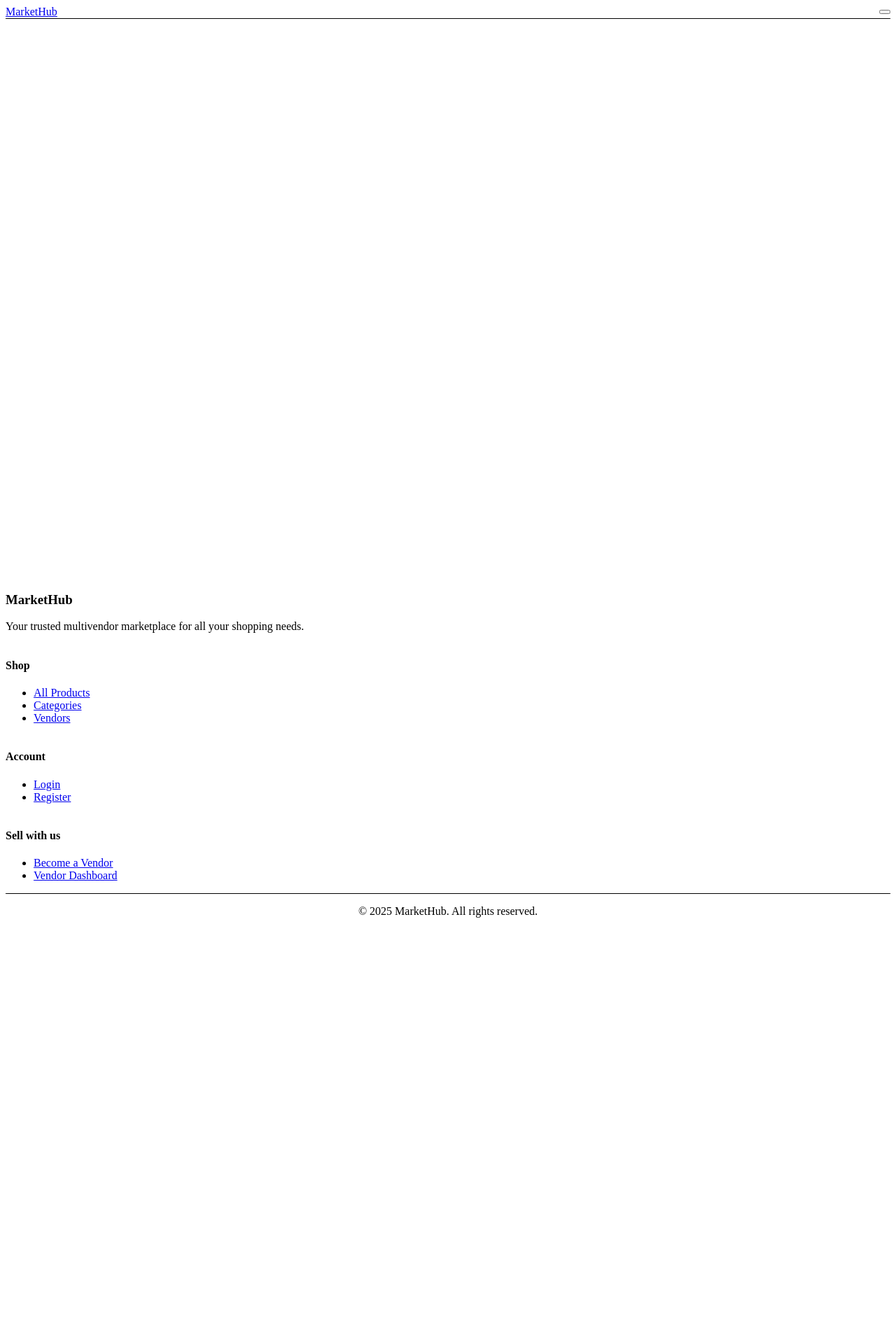
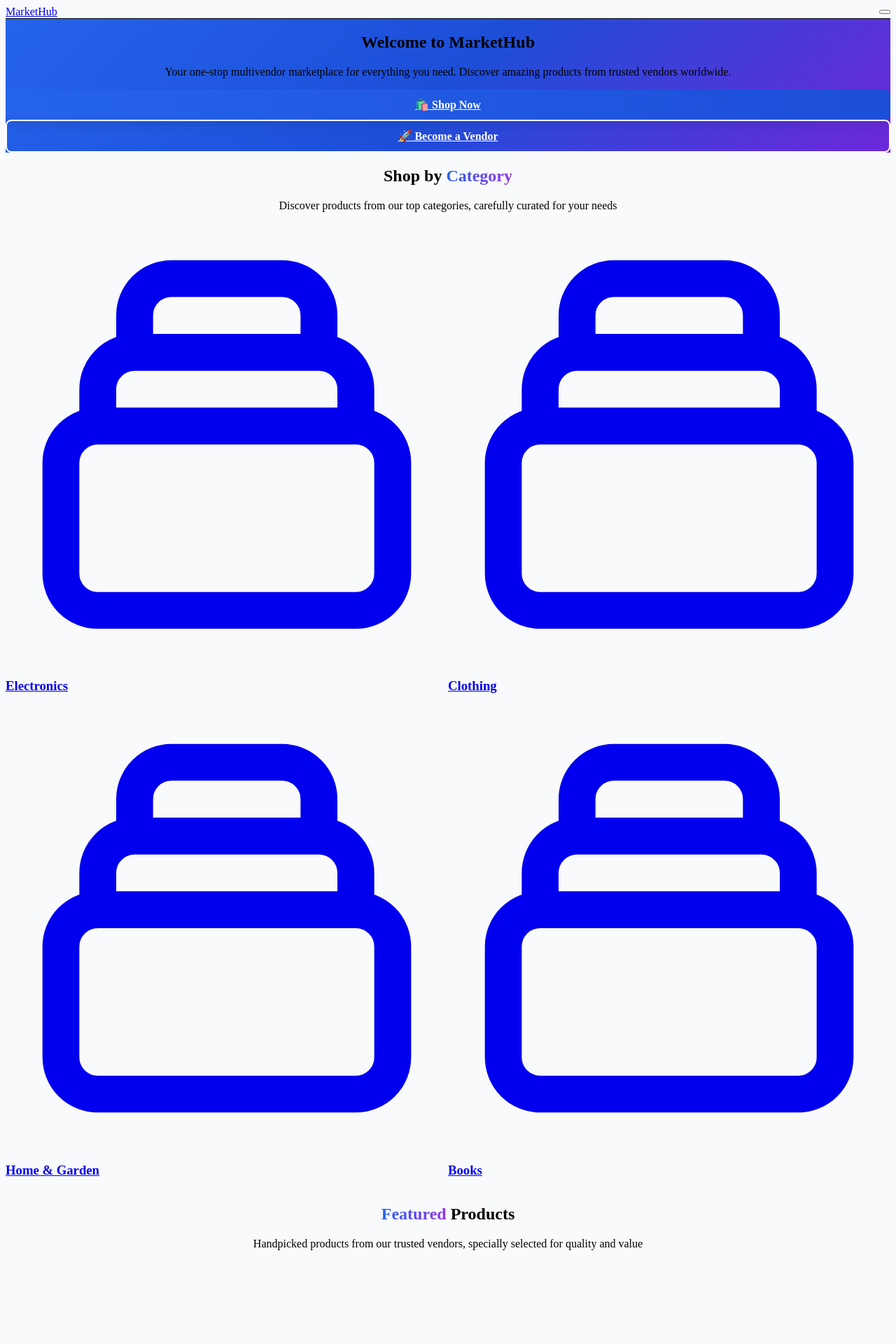
Before and after one commit to pro324test/ajjmal-laravel, a Laravel app: page / in a window 1280 px wide. Shown: the top 1920 px of the page at 70% size. Before the commit the page ends 1311 px from the top, so only its background shows below. Run offline with Laravel 12, Linux system fonts and the light colour scheme; data comes from the database, SQL or seed files in the repository; style sheets or scripts are compiled from the project's sources; some libraries are stand-ins or nearby versions.

Commit message:
Complete UI/UX modernization: Transform from basic HTML to professional e-commerce platform
Co-authored-by: pro324test <206306891+pro324test@users.noreply.github.com>

```diff
--- a/app/Livewire/Home.php
+++ b/app/Livewire/Home.php
@@ -3,10 +3,14 @@
 namespace App\Livewire;
 
 use Livewire\Component;
+use Livewire\Attributes\Layout;
+use Livewire\Attributes\Title;
 use App\Models\Product;
 use App\Models\Category;
 use App\Models\Vendor;
 
+#[Layout('layouts.app')]
+#[Title('MarketHub - Your Multivendor Marketplace')]
 class Home extends Component
 {
     public function render()
@@ -32,6 +36,6 @@ class Home extends Component
             'featuredProducts' => $featuredProducts,
             'categories' => $categories,
             'vendors' => $vendors,
-        ])->layout('layouts.app', ['title' => 'MarketHub - Your Multivendor Marketplace']);
+        ]);
     }
 }
--- a/resources/css/app.css
+++ b/resources/css/app.css
@@ -1,3 +1,71 @@
 @tailwind base;
 @tailwind components;
 @tailwind utilities;
+
+/* Custom enhancements for modern UI */
+@layer base {
+    body {
+        background-color: rgb(249 250 251);
+    }
+}
+
+@layer components {
+    .btn-primary {
+        background: linear-gradient(to right, rgb(37 99 235), rgb(29 78 216));
+        color: white;
+        padding: 0.75rem 1.5rem;
+        border-radius: 0.5rem;
+        font-weight: 600;
+        transition: all 0.3s ease;
+        box-shadow: 0 10px 15px -3px rgba(0, 0, 0, 0.1);
+        transform: translateY(0);
+    }
+
+    .btn-primary:hover {
+        background: linear-gradient(to right, rgb(29 78 216), rgb(30 64 175));
+        box-shadow: 0 20px 25px -5px rgba(0, 0, 0, 0.1);
+        transform: translateY(-2px);
+    }
+
+    .btn-secondary {
+        border: 2px solid white;
+        color: white;
+        padding: 0.75rem 1.5rem;
+        border-radius: 0.5rem;
+        font-weight: 600;
+        transition: all 0.3s ease;
+        box-shadow: 0 10px 15px -3px rgba(0, 0, 0, 0.1);
+        transform: translateY(0);
+    }
+
+    .btn-secondary:hover {
+        background-color: white;
+        color: rgb(37 99 235);
+        box-shadow: 0 20px 25px -5px rgba(0, 0, 0, 0.1);
+        transform: translateY(-2px);
+    }
+
+    .card {
+        background-color: white;
+        border-radius: 0.75rem;
+        box-shadow: 0 4px 6px -1px rgba(0, 0, 0, 0.1);
+        transition: all 0.3s ease;
+        transform: translateY(0);
+    }
+
+    .card:hover {
+        box-shadow: 0 20px 25px -5px rgba(0, 0, 0, 0.1);
+        transform: translateY(-8px);
+    }
+
+    .text-gradient {
+        background: linear-gradient(to right, rgb(37 99 235), rgb(147 51 234));
+        -webkit-background-clip: text;
+        background-clip: text;
+        color: transparent;
+    }
+
+    .hero-gradient {
+        background: linear-gradient(135deg, rgb(37 99 235) 0%, rgb(29 78 216) 50%, rgb(109 40 217) 100%);
+    }
+}
--- a/resources/views/layouts/app.blade.php
+++ b/resources/views/layouts/app.blade.php
@@ -95,6 +95,7 @@
         <!-- Page Content -->
         <main class="min-h-screen">
             @yield('content')
+            {{ $slot ?? '' }}
         </main>
 
         <!-- Footer -->
--- a/resources/views/livewire/home.blade.php
+++ b/resources/views/livewire/home.blade.php
@@ -1,48 +1,55 @@
+<div>
 <div>
     <!-- Hero Section -->
-    <section class="bg-gradient-to-r from-blue-600 to-blue-800 text-white">
-        <div class="max-w-7xl mx-auto px-4 sm:px-6 lg:px-8 py-24">
+    <section class="hero-gradient text-white relative overflow-hidden">
+        <div class="absolute inset-0 bg-black bg-opacity-10"></div>
+        <div class="relative max-w-7xl mx-auto px-4 sm:px-6 lg:px-8 py-32">
             <div class="text-center">
-                <h1 class="text-4xl md:text-6xl font-bold mb-6">
-                    Welcome to MarketHub
+                <h1 class="text-5xl md:text-7xl font-bold mb-8 leading-tight">
+                    Welcome to <span class="text-yellow-300">MarketHub</span>
                 </h1>
-                <p class="text-xl md:text-2xl mb-8 text-blue-100">
-                    Your one-stop multivendor marketplace for everything you need
+                <p class="text-xl md:text-2xl mb-12 text-blue-100 max-w-3xl mx-auto leading-relaxed">
+                    Your one-stop multivendor marketplace for everything you need. Discover amazing products from trusted vendors worldwide.
                 </p>
-                <div class="flex flex-col sm:flex-row gap-4 justify-center">
-                    <a href="{{ route('products.index') }}" class="bg-white text-blue-600 px-8 py-3 rounded-lg font-semibold hover:bg-gray-100 transition">
-                        Shop Now
+                <div class="flex flex-col sm:flex-row gap-6 justify-center">
+                    <a href="{{ route('products.index') }}" class="btn-primary text-lg px-8 py-4">
+                        🛍️ Shop Now
                     </a>
-                    <a href="{{ route('vendor.register') }}" class="border-2 border-white text-white px-8 py-3 rounded-lg font-semibold hover:bg-white hover:text-blue-600 transition">
-                        Become a Vendor
+                    <a href="{{ route('vendor.register') }}" class="btn-secondary text-lg px-8 py-4">
+                        🚀 Become a Vendor
                     </a>
                 </div>
             </div>
         </div>
+        <!-- Decorative elements -->
+        <div class="absolute top-10 left-10 w-20 h-20 bg-yellow-300 rounded-full opacity-20 animate-pulse"></div>
+        <div class="absolute bottom-10 right-10 w-32 h-32 bg-pink-300 rounded-full opacity-20 animate-pulse"></div>
     </section>
 
     <!-- Featured Categories -->
-    <section class="py-16 bg-white">
+    <section class="py-20 bg-gradient-to-b from-white to-gray-50">
         <div class="max-w-7xl mx-auto px-4 sm:px-6 lg:px-8">
-            <div class="text-center mb-12">
-                <h2 class="text-3xl font-bold text-gray-900 mb-4">Shop by Category</h2>
-                <p class="text-gray-600">Discover products from our top categories</p>
+            <div class="text-center mb-16">
+                <h2 class="text-4xl font-bold text-gray-900 mb-6">
+                    Shop by <span class="text-gradient">Category</span>
+                </h2>
+                <p class="text-xl text-gray-600 max-w-2xl mx-auto">Discover products from our top categories, carefully curated for your needs</p>
             </div>
 
-            <div class="grid grid-cols-2 md:grid-cols-3 lg:grid-cols-6 gap-6">
+            <div class="grid grid-cols-2 md:grid-cols-3 lg:grid-cols-6 gap-8">
                 @foreach($categories as $category)
                     <a href="{{ route('categories.show', $category->slug) }}" class="group">
-                        <div class="bg-gray-100 rounded-lg p-6 text-center hover:shadow-lg transition group-hover:bg-blue-50">
+                        <div class="category-card">
                             @if($category->image)
-                                <img src="{{ $category->image }}" alt="{{ $category->name }}" class="w-16 h-16 mx-auto mb-4 rounded-lg">
+                                <img src="{{ $category->image }}" alt="{{ $category->name }}" class="w-20 h-20 mx-auto mb-6 rounded-2xl group-hover:scale-110 transition-transform duration-300">
                             @else
-                                <div class="w-16 h-16 mx-auto mb-4 bg-blue-200 rounded-lg flex items-center justify-center">
-                                    <svg class="w-8 h-8 text-blue-600" fill="none" stroke="currentColor" viewBox="0 0 24 24">
+                                <div class="w-20 h-20 mx-auto mb-6 bg-gradient-to-br from-blue-400 to-blue-600 rounded-2xl flex items-center justify-center group-hover:scale-110 transition-transform duration-300">
+                                    <svg class="w-10 h-10 text-white" fill="none" stroke="currentColor" viewBox="0 0 24 24">
                                         <path stroke-linecap="round" stroke-linejoin="round" stroke-width="2" d="M19 11H5m14 0a2 2 0 012 2v6a2 2 0 01-2 2H5a2 2 0 01-2-2v-6a2 2 0 012-2m14 0V9a2 2 0 00-2-2M5 11V9a2 2 0 012-2m0 0V5a2 2 0 012-2h6a2 2 0 012 2v2M7 7h10"></path>
                                     </svg>
                                 </div>
                             @endif
-                            <h3 class="font-semibold text-gray-900 group-hover:text-blue-600">{{ $category->name }}</h3>
+                            <h3 class="font-bold text-gray-900 group-hover:text-blue-600 transition-colors duration-300 text-lg">{{ $category->name }}</h3>
                         </div>
                     </a>
                 @endforeach
@@ -51,45 +58,55 @@
     </section>
 
     <!-- Featured Products -->
-    <section class="py-16 bg-gray-50">
+    <section class="py-20 bg-gray-50">
         <div class="max-w-7xl mx-auto px-4 sm:px-6 lg:px-8">
-            <div class="text-center mb-12">
-                <h2 class="text-3xl font-bold text-gray-900 mb-4">Featured Products</h2>
-                <p class="text-gray-600">Handpicked products from our trusted vendors</p>
+            <div class="text-center mb-16">
+                <h2 class="text-4xl font-bold text-gray-900 mb-6">
+                    <span class="text-gradient">Featured</span> Products
+                </h2>
+                <p class="text-xl text-gray-600 max-w-2xl mx-auto">Handpicked products from our trusted vendors, specially selected for quality and value</p>
             </div>
 
-            <div class="grid grid-cols-1 sm:grid-cols-2 lg:grid-cols-4 gap-6">
+            <div class="grid grid-cols-1 sm:grid-cols-2 lg:grid-cols-4 gap-8">
                 @foreach($featuredProducts as $product)
-                    <div class="bg-white rounded-lg shadow-md hover:shadow-lg transition">
-                        <a href="{{ route('products.show', $product->slug) }}">
+                    <div class="product-card group">
+                        <a href="{{ route('products.show', $product->slug) }}" class="block">
                             @if($product->first_image)
-                                <img src="{{ $product->first_image }}" alt="{{ $product->name }}" class="w-full h-48 object-cover rounded-t-lg">
+                                <img src="{{ $product->first_image }}" alt="{{ $product->name }}" class="w-full h-64 object-cover group-hover:scale-105 transition-transform duration-300">
                             @else
-                                <div class="w-full h-48 bg-gray-200 rounded-t-lg flex items-center justify-center">
-                                    <svg class="w-16 h-16 text-gray-400" fill="none" stroke="currentColor" viewBox="0 0 24 24">
+                                <div class="w-full h-64 bg-gradient-to-br from-gray-200 to-gray-300 flex items-center justify-center group-hover:scale-105 transition-transform duration-300">
+                                    <svg class="w-20 h-20 text-gray-400" fill="none" stroke="currentColor" viewBox="0 0 24 24">
                                         <path stroke-linecap="round" stroke-linejoin="round" stroke-width="2" d="M4 16l4.586-4.586a2 2 0 012.828 0L16 16m-2-2l1.586-1.586a2 2 0 012.828 0L20 14m-6-6h.01M6 20h12a2 2 0 002-2V6a2 2 0 00-2-2H6a2 2 0 00-2 2v12a2 2 0 002 2z"></path>
                                     </svg>
                                 </div>
                             @endif
                         </a>
 
-                        <div class="p-4">
-                            <h3 class="font-semibold text-gray-900 mb-2">
-                                <a href="{{ route('products.show', $product->slug) }}" class="hover:text-blue-600">
+                        <div class="p-6">
+                            @if($product->featured)
+                                <span class="inline-block bg-gradient-to-r from-yellow-400 to-orange-500 text-white text-xs px-3 py-1 rounded-full mb-3 font-bold">⭐ FEATURED</span>
+                            @endif
+
+                            <h3 class="font-bold text-gray-900 mb-3 text-lg leading-tight">
+                                <a href="{{ route('products.show', $product->slug) }}" class="hover:text-blue-600 transition-colors duration-300">
                                     {{ $product->name }}
                                 </a>
                             </h3>
-                            <p class="text-sm text-gray-600 mb-2">by {{ $product->vendor->shop_name }}</p>
+                            <p class="text-sm text-gray-600 mb-4 flex items-center">
+                                <span class="w-2 h-2 bg-green-500 rounded-full mr-2"></span>
+                                by {{ $product->vendor->shop_name }}
+                            </p>
                             <div class="flex items-center justify-between">
                                 <div class="flex items-center space-x-2">
                                     @if($product->isOnSale())
-                                        <span class="text-lg font-bold text-red-600">${{ number_format($product->sale_price, 2) }}</span>
+                                        <span class="text-2xl font-bold text-red-500">${{ number_format($product->sale_price, 2) }}</span>
                                         <span class="text-sm text-gray-500 line-through">${{ number_format($product->price, 2) }}</span>
+                                        <span class="bg-red-100 text-red-800 text-xs px-2 py-1 rounded-full font-bold">SALE</span>
                                     @else
-                                        <span class="text-lg font-bold text-gray-900">${{ number_format($product->price, 2) }}</span>
+                                        <span class="text-2xl font-bold text-gray-900">${{ number_format($product->price, 2) }}</span>
                                     @endif
                                 </div>
-                                <button class="bg-blue-600 text-white px-3 py-1 rounded text-sm hover:bg-blue-700 transition">
+                                <button class="bg-gradient-to-r from-blue-600 to-blue-700 hover:from-blue-700 hover:to-blue-800 text-white px-4 py-2 rounded-lg text-sm font-semibold transition-all duration-300 transform hover:scale-105 shadow-lg hover:shadow-xl">
                                     Add to Cart
                                 </button>
                             </div>
@@ -98,9 +115,9 @@
                 @endforeach
             </div>
 
-            <div class="text-center mt-12">
-                <a href="{{ route('products.index') }}" class="bg-blue-600 text-white px-8 py-3 rounded-lg font-semibold hover:bg-blue-700 transition">
-                    View All Products
+            <div class="text-center mt-16">
+                <a href="{{ route('products.index') }}" class="btn-primary text-lg px-10 py-4">
+                    🛍️ View All Products
                 </a>
             </div>
         </div>
```
